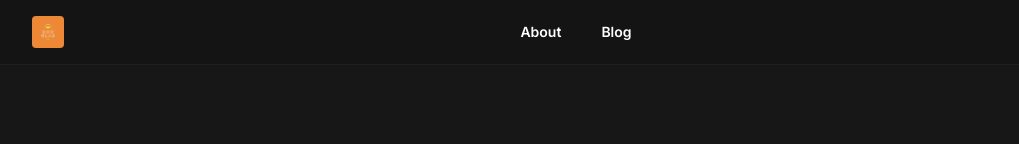
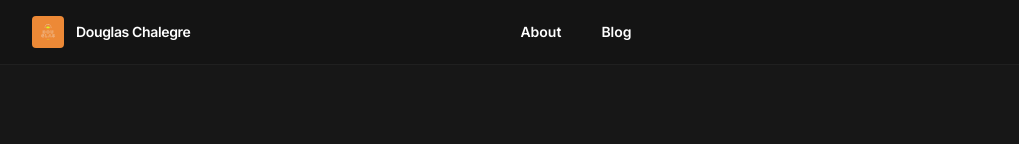
Before and after one commit to douglaschalegre/portifolio, a Next.js app: page /about in a window 1280 px wide. Shown: the top 144 px of the page, without its empty margins (64-1083 px from the left). Built offline with nearby package versions, Linux system fonts and the light colour scheme.

Commit message:
refactor: enhance Navbar component with additional branding and layout adjustments

```diff
--- a/src/components/templates/navbar.tsx
+++ b/src/components/templates/navbar.tsx
@@ -21,7 +21,7 @@ export default function Navbar() {
         aria-label="Global"
       >
         <div className="flex lg:flex-1">
-          <Link href="/" className="-m-1.5 p-1.5">
+          <Link href="/" className="-m-1.5 flex items-center gap-3 p-1.5">
             <span className="sr-only">Douglas Chalegre</span>
             <Image
               className="h-8 w-auto rounded"
@@ -30,6 +30,9 @@ export default function Navbar() {
               width={50}
               height={50}
             />
+            <span className="hidden text-sm font-semibold tracking-tight text-white sm:inline">
+              Douglas Chalegre
+            </span>
           </Link>
         </div>
 
@@ -68,7 +71,7 @@ export default function Navbar() {
         <div className="fixed inset-0 z-50 bg-black/30" />
         <Dialog.Panel className="fixed inset-y-0 right-0 z-50 w-full overflow-y-auto bg-neutral-900 px-6 py-6 sm:max-w-sm sm:ring-1 sm:ring-white/10">
           <div className="flex items-center justify-between">
-            <Link href="/" className="-m-1.5 p-1.5">
+            <Link href="/" className="-m-1.5 flex items-center gap-3 p-1.5">
               <span className="sr-only">Douglas Chalegre</span>
               <Image
                 className="h-8 w-auto rounded"
@@ -77,6 +80,9 @@ export default function Navbar() {
                 width={32}
                 height={32}
               />
+              <span className="text-sm font-semibold tracking-tight text-white">
+                Douglas Chalegre
+              </span>
             </Link>
             <button
               type="button"
```
